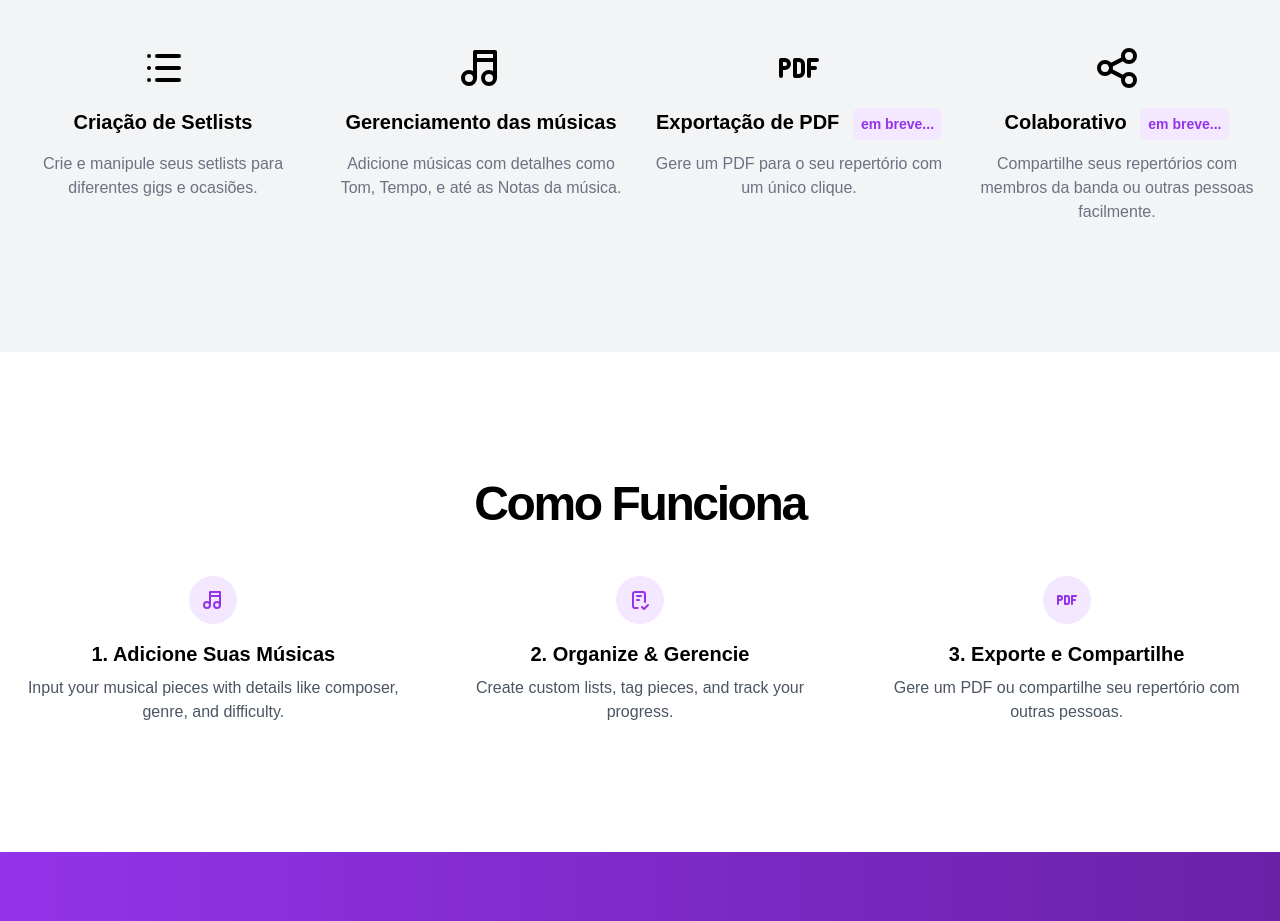
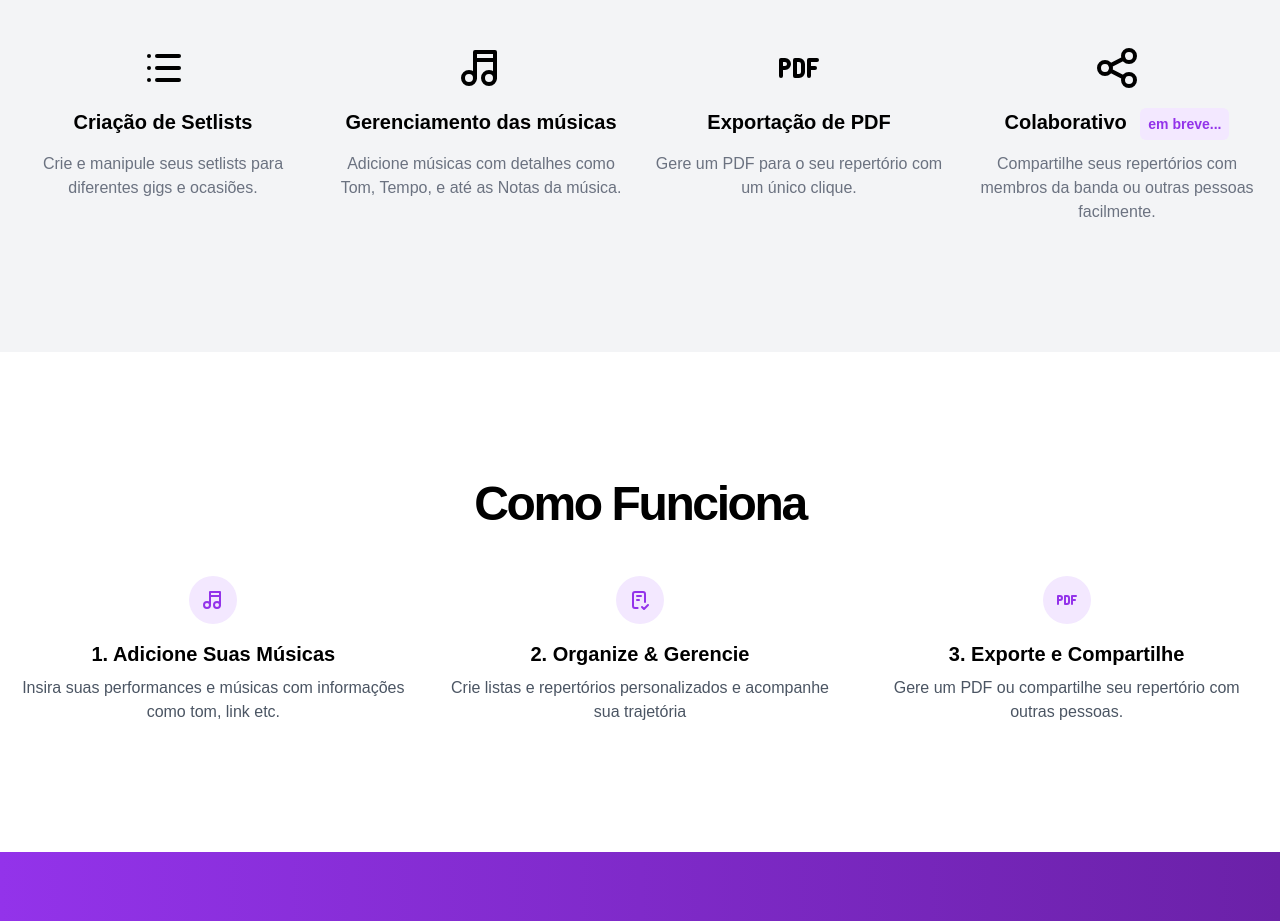
Before and after one commit to caiordm/repertoire, a SvelteKit app: page / in a window 1280 px wide. Shown: the part 822-1743 px from the top of the page. Built offline with nearby package versions, Linux system fonts and the light colour scheme; a web font is replaced by a local one.

Commit message:
fix: tudo em pt-br

```diff
--- a/src/routes/+page.svelte
+++ b/src/routes/+page.svelte
@@ -91,12 +91,7 @@
                 </div>
                 <div class="flex flex-col items-center text-center space-y-4">
                     <IconPdf class="h-12 w-12 text-primary" />
-                    <h3 class="text-xl font-bold">
-                        Exportação de PDF <strong
-                            class="ml-2 font-bold text-sm bg-purple-100 text-purple-600 p-2 rounded-md"
-                            >em breve...</strong
-                        >
-                    </h3>
+                    <h3 class="text-xl font-bold">Exportação de PDF</h3>
                     <p class="text-gray-500">
                         Gere um PDF para o seu repertório com um único clique.
                     </p>
@@ -132,8 +127,7 @@
                         1. Adicione Suas Músicas
                     </h3>
                     <p class="text-gray-600">
-                        Input your musical pieces with details like composer,
-                        genre, and difficulty.
+                        Insira suas performances e músicas com informações como tom, link etc.
                     </p>
                 </div>
                 <div class="flex flex-col items-center text-center">
@@ -144,8 +138,7 @@
                         2. Organize & Gerencie
                     </h3>
                     <p class="text-gray-600">
-                        Create custom lists, tag pieces, and track your
-                        progress.
+                        Crie listas e repertórios personalizados e acompanhe sua trajetória
                     </p>
                 </div>
                 <div class="flex flex-col items-center text-center">
--- a/src/routes/dashboard/+page.svelte
+++ b/src/routes/dashboard/+page.svelte
@@ -341,8 +341,8 @@
         <div class="flex items-center justify-center gap-2">
           <button
               onclick={() => gerarPdf(selectedRepertoire.repertoire.id)}
-              class="flex gap-1 items-center bg-green-700 text-white px-4 py-2 rounded"
-              >Gerar pdf <IconFile3d /></button
+              class="flex gap-1 items-center text-green-700 px-4 py-2 rounded"
+              >Gerar pdf <IconFile3d color="#15803d"/></button
           >
           <button
             onclick={() => deleteRepertoire(selectedRepertoire.repertoire.id)}
@@ -472,7 +472,7 @@
           >
           <input
             class="max-w-full flex-1 px-4 py-2 bg-white text-zinc-900 border border-zinc-300 rounded-lg outline-none"
-            placeholder="ex: Simplesmente Roupa Nova"
+            placeholder="ex: We Are The World"
             type="text"
             name="name"
             bind:value={name}
@@ -500,7 +500,7 @@
           >
           <input
             class="max-w-full flex-1 px-4 py-2 bg-white text-zinc-900 border border-zinc-300 rounded-lg outline-none"
-            placeholder="ex: linka O Disco"
+            placeholder="ex: Link do Youtube"
             type="text"
             name="link"
             bind:value={link}
```
